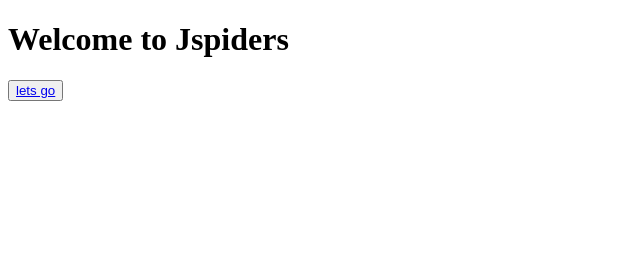
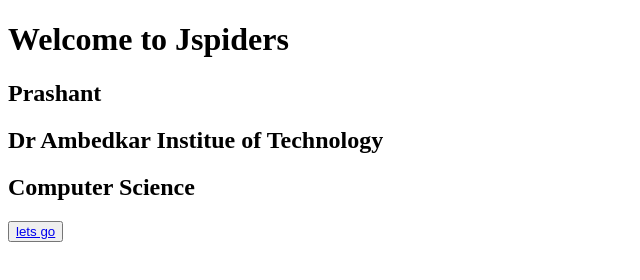
Before and after one commit to Prashanth82835/Profile, a plain HTML site: page index.html in a window 1280 px wide. Shown: the whole page, without its empty margins (0-640 px from the left). Drawn offline with Linux system fonts and the light colour scheme.

Commit message:
added details

```diff
--- a/index.html
+++ b/index.html
@@ -8,6 +8,9 @@
 </head>
 <body>
     <h1>Welcome to Jspiders</h1>
+    <h2>Prashant</h2>
+    <h2>Dr Ambedkar Institue of Technology</h2>
+    <h2>Computer Science</h2>
     <button><a href="Goto.html">lets go</a></button>
 
 </body>
```
